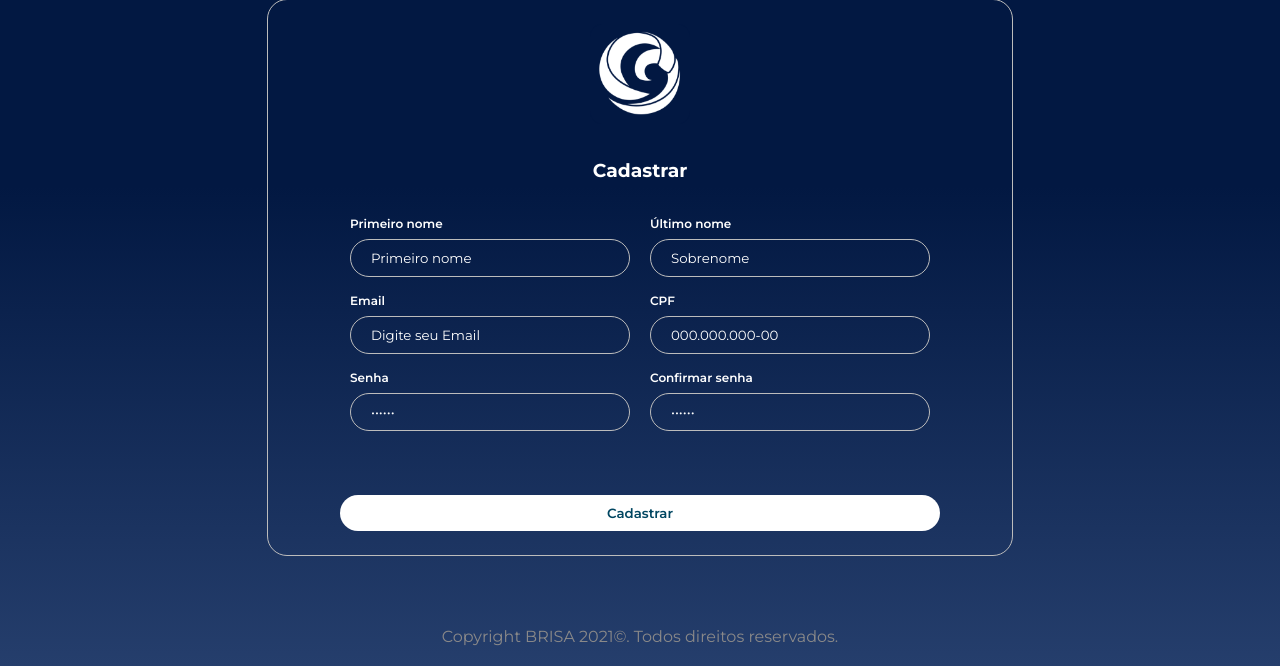
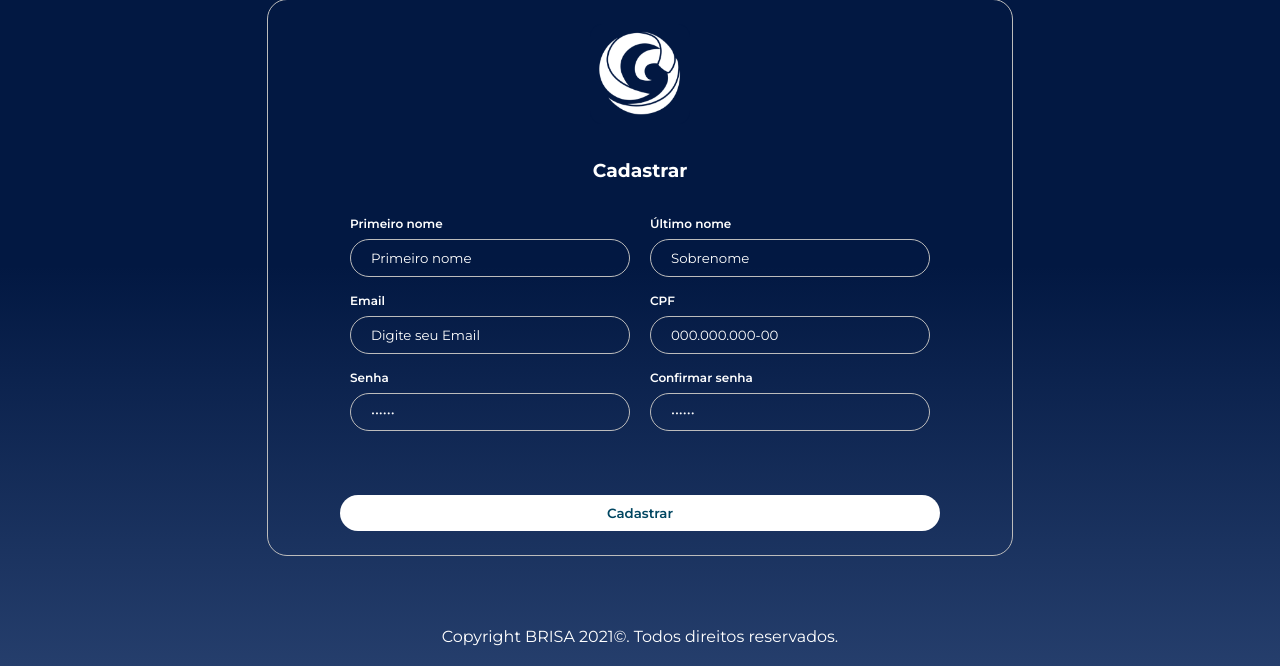
Before and after one commit to ResidenciaTICBrisa/05_PipelineFinatec, a Django app: page /cadastro/ in a window 1280 px wide. Shown: the part 134-800 px from the top of the page. Run offline with Django 4.2, Linux system fonts and the light colour scheme.

Commit message:
alterações no footer e degrade

```diff
--- a/project/app/static/css/cadastro.css
+++ b/project/app/static/css/cadastro.css
@@ -3,7 +3,7 @@
 }
 
 body {
-    background-image: linear-gradient(#021842 40%, #253E6C);
+    background-image: linear-gradient(#021842 50%, #253E6C);
     flex-direction: column;
     display: flex;
     margin: 0;
@@ -57,7 +57,7 @@ h1 {
 
 .footer {
     padding: 20px 0px;
-    color: #8a8989;
+    color: #ffffff;
     align-self: center;
 }
 
--- a/project/app/static/css/style.css
+++ b/project/app/static/css/style.css
@@ -58,7 +58,7 @@ h1 {
 
 .footer {
     padding: 20px 0px;
-    color: #8a8989;
+    color: #ffffff;
     align-self: center;
 }
 
```
